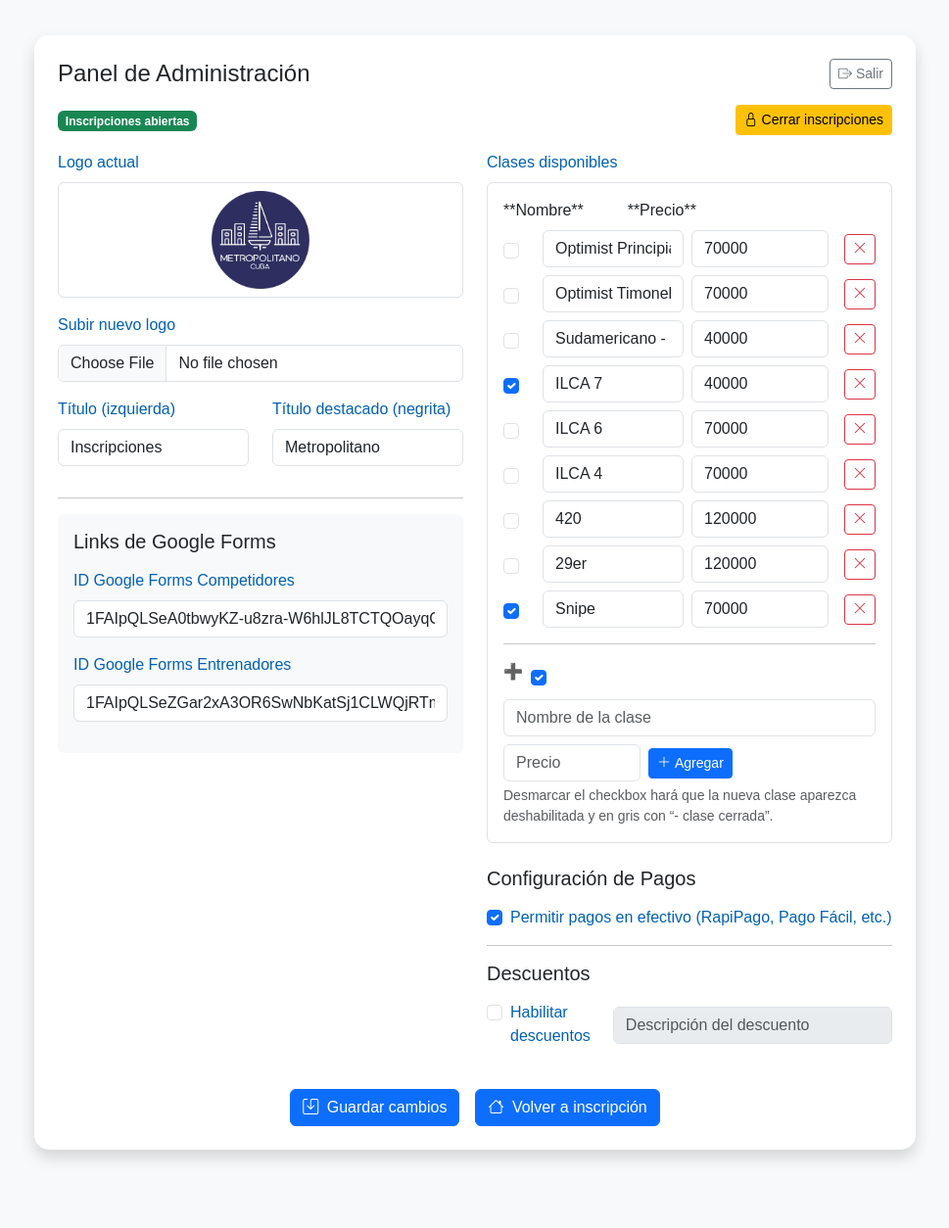
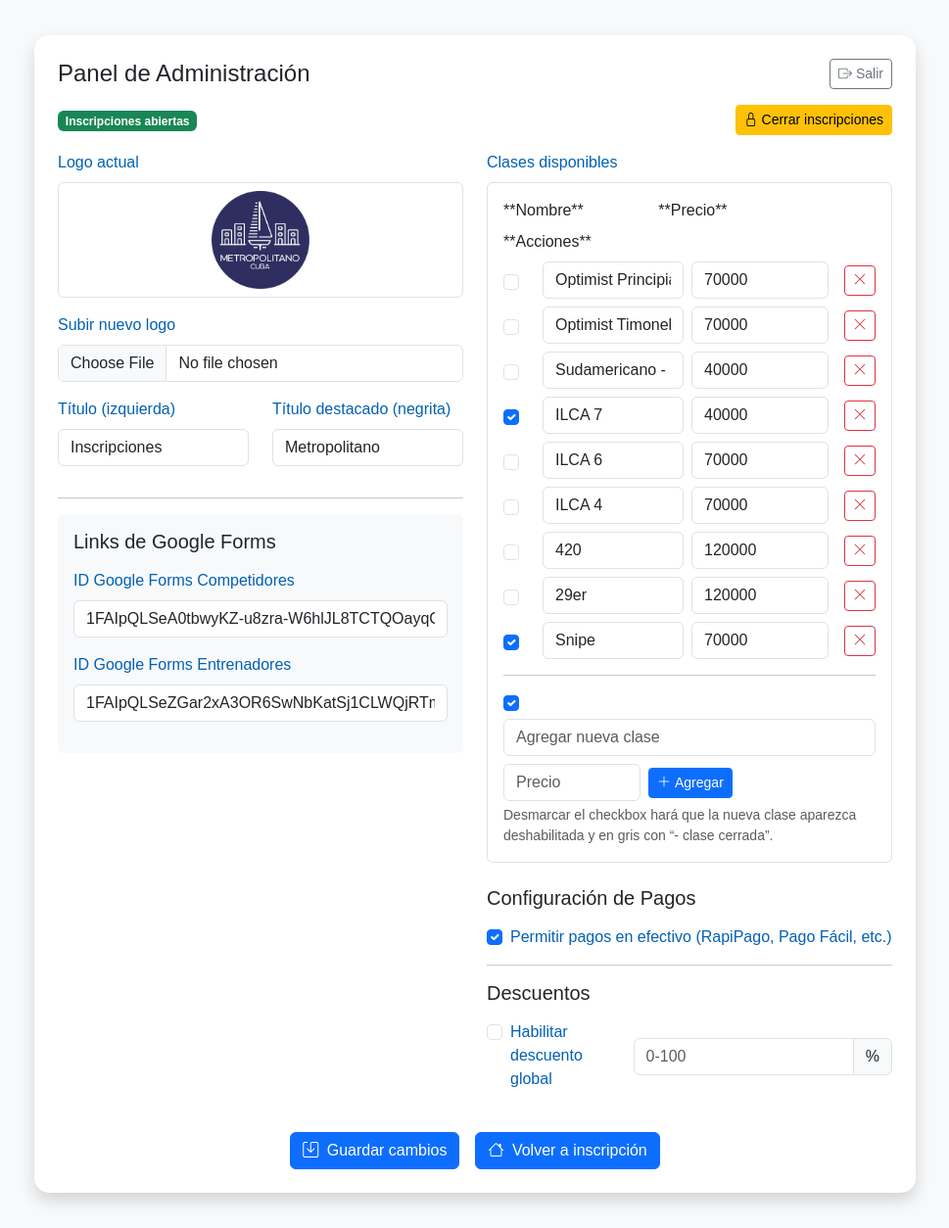
Before and after one commit to AnaSprungli-04/MetroPagos-Inscripciones, a Flask app: page /admin in a window 1280 px wide. Shown: the whole page at 98% size, without its empty margins (155-1124 px from the left). Before the commit the page ends 1185 px from the top, so only its background shows below. Run offline with Flask 3, Linux system fonts and the light colour scheme; the visitor is signed in with stand-in values (Sample User, id 1); parts of the project's set-up code (start-up, migrations or seed data) failed here and were passed over.

Commit message:
descuentosx3

```diff
--- a/templates/admin.html
+++ b/templates/admin.html
@@ -104,11 +104,9 @@
             <div class="border rounded p-3">
               <div class="d-flex align-items-center mb-2">
                 <div class="row g-2 w-100">
-                  <div class="col-4">**Nombre**</div>
+                  <div class="col-5">**Nombre**</div>
                   <div class="col-4">**Precio**</div>
-                  <div class="col-4 discount-header" style="display: {% if settings.discount_enabled %}block{% else %}none{% endif %};">
-                    **Precio c/Desc.**
-                  </div>
+                  <div class="col-auto">**Acciones**</div>
                 </div>
               </div>
               {% for cls in settings.classes %}
@@ -120,8 +118,6 @@
                               value="{{ cls.name }}" placeholder="Nombre de la clase">
                   <input class="form-control" style="max-width: 140px" type="number" min="0" step="1"
                               name="price-{{ loop.index0 }}" value="{{ cls.price or '' }}" placeholder="Precio">
-                  <input class="form-control discount-price-input" style="max-width: 140px; display: {% if settings.discount_enabled %}block{% else %}none{% endif %};" type="number" min="0" step="1"
-                              name="discount_price-{{ loop.index0 }}" value="{{ cls.discount_price or '' }}" placeholder="Precio desc.">
                   <button class="btn btn-outline-danger btn-sm ms-2" type="submit" name="delete"
                               value="{{ loop.index0 }}" title="Borrar clase" onclick="return confirm('¿Estás seguro de que quieres eliminar esta clase?')">
                     <i class="bi bi-x-lg"></i>
@@ -130,14 +126,11 @@
               {% endfor %}
               <hr>
               <div class="d-flex align-items-center gap-2 flex-wrap">
-                <label class="form-label">➕</label>
                 <input class="form-check-input" type="checkbox" id="new_class_open" name="new_class_open" checked>
                 <label class="form-check-label me-2" for="new_class_open"></label>
-                <input class="form-control" type="text" name="new_class" placeholder="Nombre de la clase">
+                <input class="form-control" type="text" name="new_class" placeholder="Agregar nueva clase">
                 <input class="form-control" style="max-width: 140px" type="number" min="0" step="1"
                             name="new_class_price" placeholder="Precio">
-                <input class="form-control discount-price-input" style="max-width: 140px; display: {% if settings.discount_enabled %}block{% else %}none{% endif %};" type="number" min="0" step="1"
-                            name="new_class_discount_price" placeholder="Precio desc.">
                 <button type="submit" class="btn btn-primary btn-sm">
                   <i class="bi bi-plus-lg me-1"></i>Agregar
                 </button>
@@ -158,9 +151,12 @@
               <div class="d-flex align-items-center mb-3">
                 <div class="form-check me-2">
                   <input class="form-check-input" type="checkbox" id="discount_enabled" name="discount_enabled" {% if settings.discount_enabled %}checked{% endif %}>
-                  <label class="form-check-label" for="discount_enabled">Habilitar descuentos</label>
+                  <label class="form-check-label" for="discount_enabled">Habilitar descuento global</label>
                 </div>
-                <input class="form-control" type="text" id="discount_description" name="discount_description" value="{{ settings.discount_description }}" placeholder="Descripción del descuento">
+                <div class="input-group">
+                  <input class="form-control" type="number" id="discount_percentage" name="discount_percentage" value="{{ settings.discount_percentage }}" min="0" max="100" placeholder="0-100">
+                  <span class="input-group-text">%</span>
+                </div>
               </div>
             </div>
           </div>
@@ -178,27 +174,5 @@
     </div>
   </div>
   <script src="https://cdn.jsdelivr.net/npm/bootstrap@5.3.3/dist/js/bootstrap.bundle.min.js"></script>
-  <script>
-    document.addEventListener('DOMContentLoaded', function() {
-      const discountEnabledCheckbox = document.getElementById('discount_enabled');
-      const discountPriceInputs = document.querySelectorAll('.discount-price-input');
-      const discountHeader = document.querySelector('.discount-header');
-      const discountDescriptionInput = document.getElementById('discount_description');
-
-      function toggleDiscountFields() {
-        const isEnabled = discountEnabledCheckbox.checked;
-        discountPriceInputs.forEach(input => {
-          input.style.display = isEnabled ? 'block' : 'none';
-        });
-        discountHeader.style.display = isEnabled ? 'block' : 'none';
-        discountDescriptionInput.disabled = !isEnabled;
-      }
-
-      discountEnabledCheckbox.addEventListener('change', toggleDiscountFields);
-
-      // Llama a la función al cargar la página para establecer el estado inicial
-      toggleDiscountFields();
-    });
-  </script>
 </body>
 </html>
```
